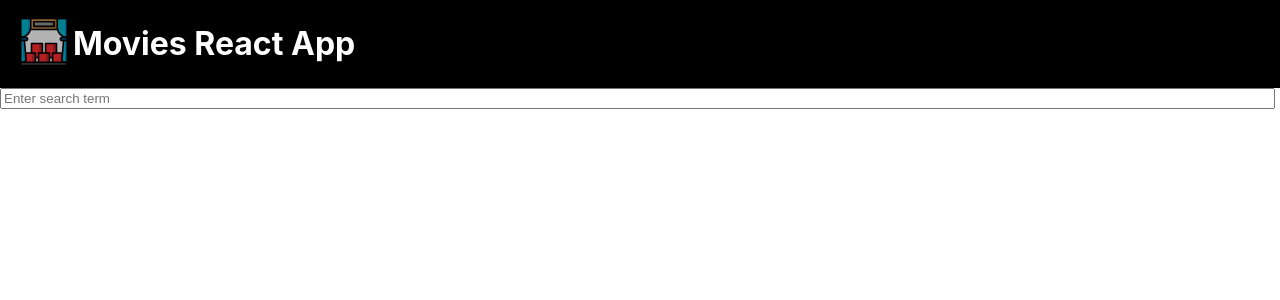
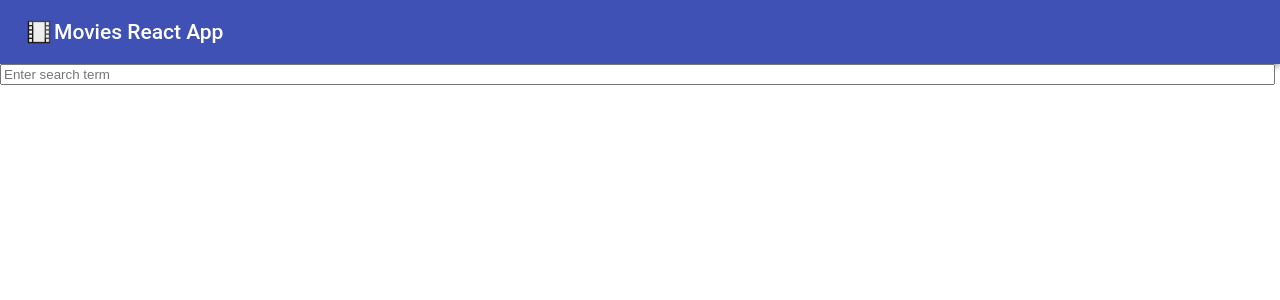
Before and after one commit to allenjustinblanco/Movies-Search-App, a React (Create React App) app: page / in a window 1280 px wide. Shown: the top 300 px of the page. Built offline with nearby package versions, Linux system fonts and the light colour scheme; no server answers.

Commit message:
Rework NavBar with Material-UI

```diff
--- a/package.json
+++ b/package.json
@@ -3,6 +3,7 @@
   "version": "0.1.0",
   "private": true,
   "dependencies": {
+    "@material-ui/core": "^3.9.2",
     "jquery": "^3.3.1",
     "react": "^16.8.3",
     "react-dom": "^16.8.3",
--- a/src/App.js
+++ b/src/App.js
@@ -1,8 +1,8 @@
 import React, { Component } from 'react';
 import './App.css';
-import movieSvg from './movie_icon.svg';
 import $ from 'jquery';
-import MovieRow from "./MovieRow";
+import MovieRow from "./components/MovieRow";
+import NavBar from "./components/NavBar";
 
 class App extends Component {
   constructor(props) {
@@ -44,16 +44,7 @@ class App extends Component {
   render() {
     return (
       <div>
-        <table className="titleBar">
-          <tr>
-            <td>
-              <img src={movieSvg} width='50' alt='logo'/>
-            </td>
-            <td>
-              <h1>Movies React App</h1>
-            </td>
-          </tr>
-        </table>
+        <NavBar/>
         <input className="searchBar" type='text' placeholder="Enter search term" onChange={this.searchChangeHandler.bind(this)}/>
         {this.state.rows}
       </div>
--- /dev/null
+++ b/src/components/NavBar.js
@@ -0,0 +1,20 @@
+import React from 'react';
+import { AppBar, Toolbar, Typography } from '@material-ui/core';
+import movieSvg from '../movie_icon.svg';
+
+const NavBar = () => {
+    return(
+        <div>
+            <AppBar position="static">
+                <Toolbar>
+                    <img src={movieSvg} width="30"/>
+                    <Typography variant="title" color="inherit">
+                         Movies React App
+                    </Typography>
+                </Toolbar>
+            </AppBar>
+        </div>
+    )
+};
+
+export default NavBar;
```
Also changed, not shown: src/components/MovieRow.js (renamed from src/MovieRow.js), src/movie_icon.svg, 1 other file (tests, documents, lock files or other folders).
